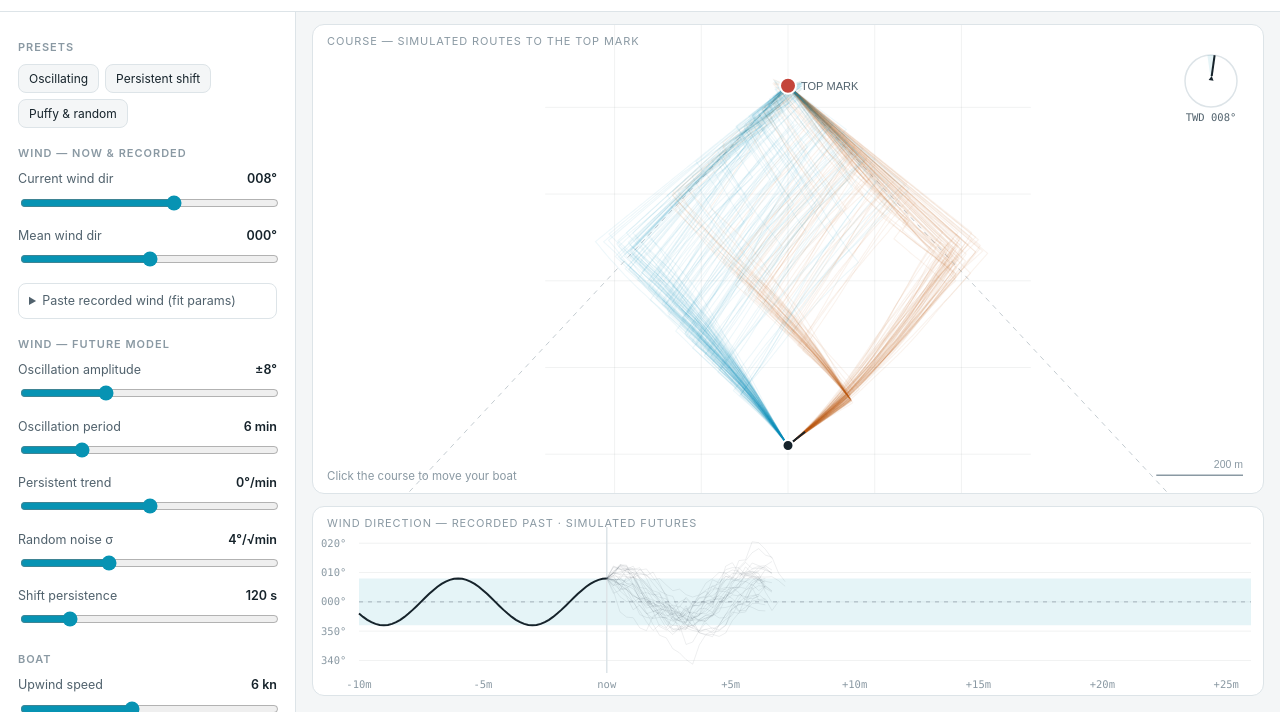
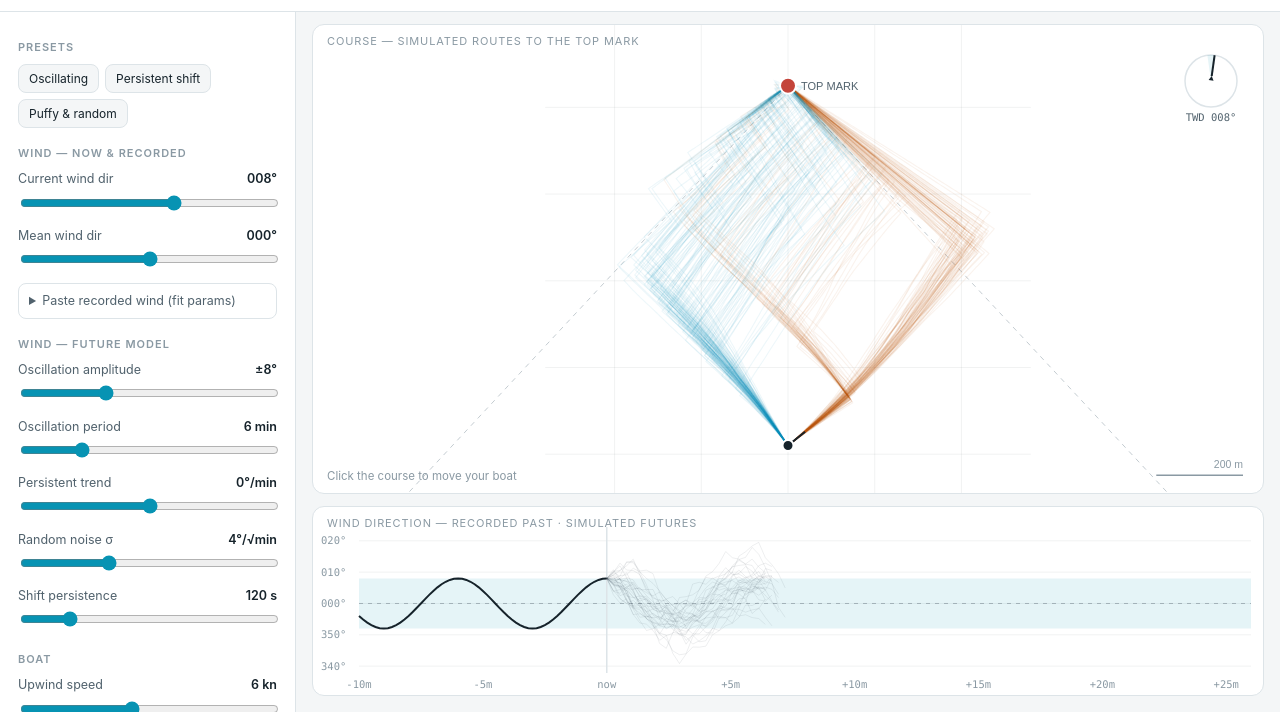
Before and after one commit to gradymorgan/tack-now, a website: page tack_now.html in a window 1280 px wide. Shown: the part 88-800 px from the top of the page. Drawn offline with Linux system fonts and the light colour scheme.

Commit message:
Layline judged in the slow current wind; judgment error sharpens near the mark
The navigator now calls laylines in the wind the boat is actually in
(mean + trend + oscillation, minus the fast flicker) instead of the
trend-projected mean — accurate now, blind to post-tack shifts. The
per-race judgment draw scales with distance to the mark (full sigma at
500 m+, near-perfect at the mark).

Validated by extracting both sim cores into a node harness: cores agree,
steady wind costs exactly one tack, no misses or layline thrash, and a
±8° sloppy navigator loses 13 s from 850 m out vs 1.3 s from 300 m.

Co-Authored-By: Claude Fable 5 <noreply@anthropic.com>
Claude-Session: https://claude.ai/code/session_015kPs7B7Z64sRyAuoA9bTdj

```diff
--- a/tack_now.html
+++ b/tack_now.html
@@ -322,17 +322,19 @@ function makeBoat(tack) {
 }
 function doTack(b, t, P) { b.tack = b.tack === "port" ? "stbd" : "port"; b.freeze = P.cost; b.lastTack = t; b.tacks++; }
 
-function policy(b, twd, t, P) {
-  // Laylines are called on the expected wind (mean + trend), not the gust of the
-  // moment — chasing instantaneous lifts into the corner is what causes overstanding.
-  // Margin > 0 tacks past the line (insurance to fetch); < 0 shoots it early.
+function policy(b, twd, slowW, t, P) {
+  // Laylines are called in the slow current wind (trend + oscillation, minus the
+  // fast flicker): a good crew reads the wind it is in but can't foresee the
+  // shifts that arrive after the tack. Margin > 0 tacks past the line
+  // (insurance to fetch); < 0 shoots it early. The per-race judgment draw
+  // (b.layZ) disperses over- and under-standers, sharpening as the mark nears.
   // Skipped close to the mark, where bearing swings too fast to be a useful signal.
-  if (Math.hypot(MARK.x - b.x, MARK.y - b.y) > 30 && t - b.lastTack >= 8) {
+  const dist = Math.hypot(MARK.x - b.x, MARK.y - b.y);
+  if (dist > 30 && t - b.lastTack >= 8) {
     const bear = Math.atan2(MARK.x - b.x, MARK.y - b.y) / DEG;
-    const judgeW = P.mean + P.trend * t;
-    const other = headingFor(b.tack === "port" ? "stbd" : "port", judgeW, P.twa);
+    const other = headingFor(b.tack === "port" ? "stbd" : "port", slowW, P.twa);
     const d = normAng(bear - other);
-    const m = P.lay + (b.layErr || 0);
+    const m = P.lay + (b.layZ || 0) * P.laySig * Math.min(1, dist / 500);
     if ((b.tack === "port" && d <= -m) || (b.tack === "stbd" && d >= m)) return true;
   }
   // header rule: only when free to manoeuvre, judged against the trend-adjusted mean
@@ -341,7 +343,7 @@ function policy(b, twd, t, P) {
   return (b.tack === "port" && shift > P.thr) || (b.tack === "stbd" && shift < -P.thr);
 }
 
-function stepBoat(b, twd, t, P, path) {
+function stepBoat(b, twd, slowW, t, P, path) {
   if (b.done) return;
   if (b.freeze > 0) { b.freeze -= DT; if (path) path.push(b.x, b.y); return; }
   // free leg: if the mark can be laid without pinching on this tack, steer straight
@@ -349,7 +351,7 @@ function stepBoat(b, twd, t, P, path) {
   const bear = Math.atan2(MARK.x - b.x, MARK.y - b.y) / DEG;
   const rel = normAng(bear - twd);
   const canFetch = b.tack === "port" ? rel >= P.twa : rel <= -P.twa;
-  if (!canFetch && policy(b, twd, t, P)) { doTack(b, t, P); if (path) path.push(b.x, b.y); return; }
+  if (!canFetch && policy(b, twd, slowW, t, P)) { doTack(b, t, P); if (path) path.push(b.x, b.y); return; }
   const h = (canFetch ? bear : headingFor(b.tack, twd, P.twa)) * DEG;
   b.x += P.spd * Math.sin(h) * DT;
   b.y += P.spd * Math.cos(h) * DT;
@@ -375,7 +377,7 @@ function simulateOne(rng, P, recordPath, recordWind) {
   phase += 0.6 * gauss(rng);
   let dev = P.cur - (P.mean + P.amp * Math.sin(phase));
   const A = makeBoat(boatTack), B = makeBoat(boatTack);
-  A.layErr = B.layErr = P.laySig * gauss(rng);   // same helm misjudges both futures alike
+  A.layZ = B.layZ = gauss(rng);   // same helm misjudges both futures alike
   doTack(A, 0, P); A.lastTack = 0;           // A tacks immediately
   B.lastTack = 0;                            // B is committed to holding
   const pathA = recordPath ? [A.x, A.y] : null, pathB = recordPath ? [B.x, B.y] : null;
@@ -383,8 +385,9 @@ function simulateOne(rng, P, recordPath, recordWind) {
   for (let t = DT; t <= MAX_T; t += DT) {
     dev += -dev * (DT / P.tau) + P.sigma * Math.sqrt(DT / 60) * gauss(rng);
     const twd = P.mean + P.trend * t + P.amp * Math.sin(2 * Math.PI * t / P.period + phase) + dev;
-    stepBoat(A, twd, t, P, pathA);
-    stepBoat(B, twd, t, P, pathB);
+    const slowW = twd - dev;      // what the crew judges laylines in
+    stepBoat(A, twd, slowW, t, P, pathA);
+    stepBoat(B, twd, slowW, t, P, pathB);
     if (windTrace && (t / DT) % 8 === 0 && t <= 1560) windTrace.push(twd);
     if (A.done && B.done) break;
   }
```
Also changed, not shown: public/index.html (+16 -13 lines).
